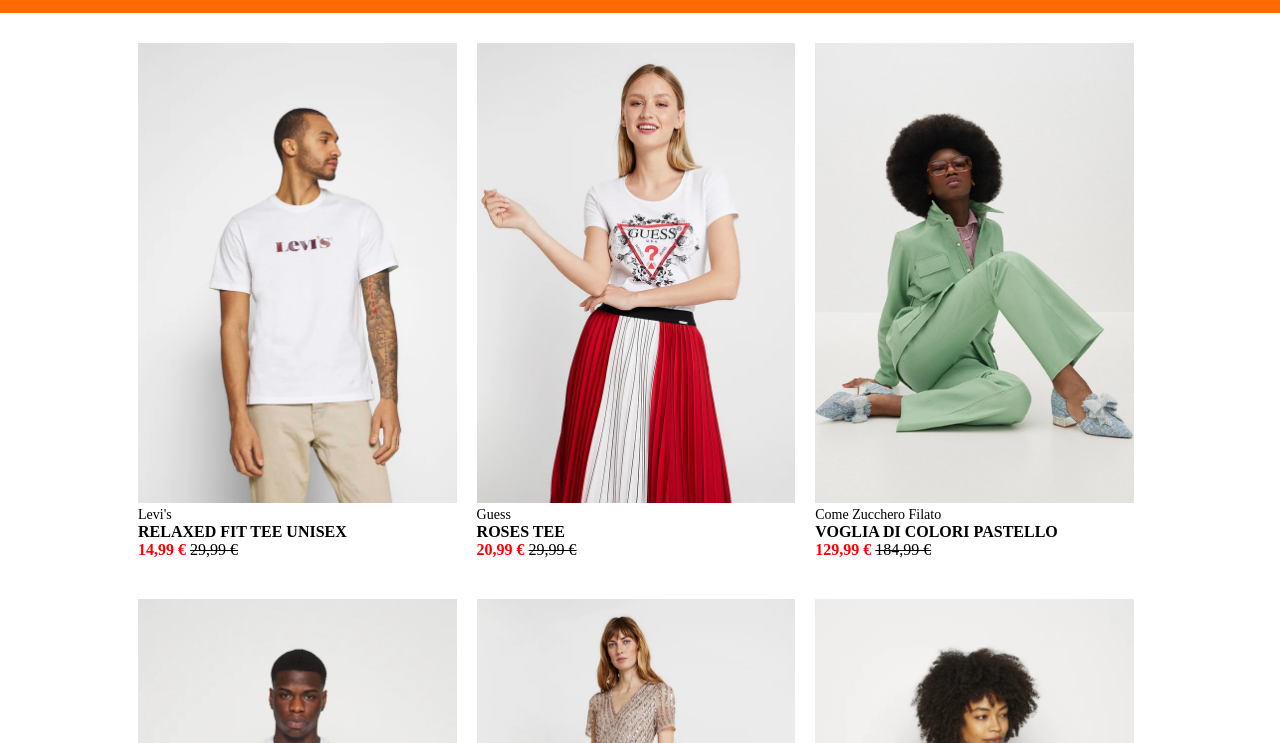
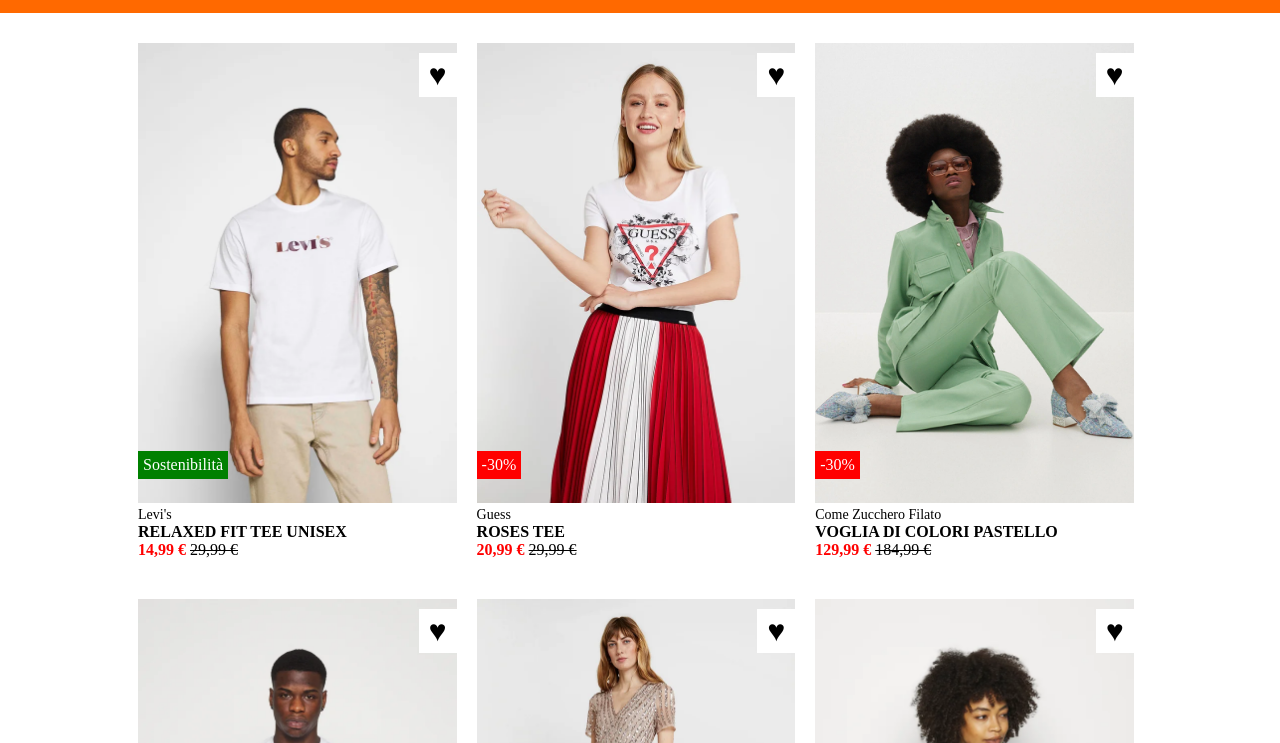
Before and after one commit to Bufal8/html-css-boolando, a plain HTML site: page index.html in a window 1280 px wide. Shown: the part 57-800 px from the top of the page. Drawn offline with Linux system fonts and the light colour scheme.

Commit message:
label span

```diff
--- a/css/style.css
+++ b/css/style.css
@@ -87,9 +87,24 @@
     padding: 5px;
     margin-right: 5px;
 }
+.whishlist{
+    color: black;
+    font-size: 30px;
+    position: absolute;
+    top: 10px;
+    right: 10px;
+    background-color: #fff;
+    padding: 5px 10px;
+}
+
+.whishlist:hover{
+    color: red;
+    cursor: pointer;
+}
 
 .eco{
     background-color: green;
+    position: absolute;
 }
 
 .discount{
--- a/index.html
+++ b/index.html
@@ -40,6 +40,9 @@
     <main>
         <div class="product container">
             <div class="bloc">
+                <p class="whishlist">&hearts;</p>
+                <p class="discount label">-50%</p>
+                <p class="eco label">Sostenibilità</p>
                 <img class="cloth" src="img/1.webp" alt="">
                 <div class="info">
                     <p class="brand">Levi's</p>
@@ -51,6 +54,8 @@
                 </div>
             </div>
             <div class="bloc">
+                <p class="whishlist">&hearts;</p>
+                <p class="discount label">-30%</p>
                 <img class="cloth" src="img/2.webp" alt="">
                 <div class="info">
                     <p class="brand">Guess</p>
@@ -62,6 +67,8 @@
                 </div>
             </div>
             <div class="bloc">
+                <p class="whishlist">&hearts;</p>
+                <p class="discount label">-30%</p>
                 <img class="cloth" src="img/3.webp" alt="">
                 <div class="info">
                     <p class="brand">Come Zucchero Filato</p>
@@ -73,15 +80,11 @@
                 </div>
             </div>
             <div class="bloc">
-                <p class="discount label">-50%</p>
-                <p class="eco label">Sostenibilità</p>
+                <p class="whishlist">&hearts;</p>
+                <span class="discount label">-50%</span>
+                <span class="eco label">Sostenibilità</span>
                 <div class="icon">
-
                     <img class="cloth" src="img/4.webp" alt="">
-                    <p class="discount label">-50%</p>
-                    <p class="eco label">Sostenibilità</p>
-
-
                 </div>
                 <div class="info">
                     <p class="brand">Levi's</p>
@@ -93,6 +96,7 @@
                 </div>
             </div>
             <div class="bloc">
+                <p class="whishlist">&hearts;</p>
                 <img class="cloth" src="img/5.webp" alt="">
                 <div class="info">
                     <p class="brand">Maya Deluxe</p>
@@ -103,6 +107,8 @@
                 </div>
             </div>
             <div class="bloc">
+                <p class="whishlist">&hearts;</p>
+                <p class="eco label">Sostenibilità</p>
                 <img class="cloth" src="img/6.webp" alt="">
                 <div class="info">
                     <p class="brand">Esprit</p>
```
